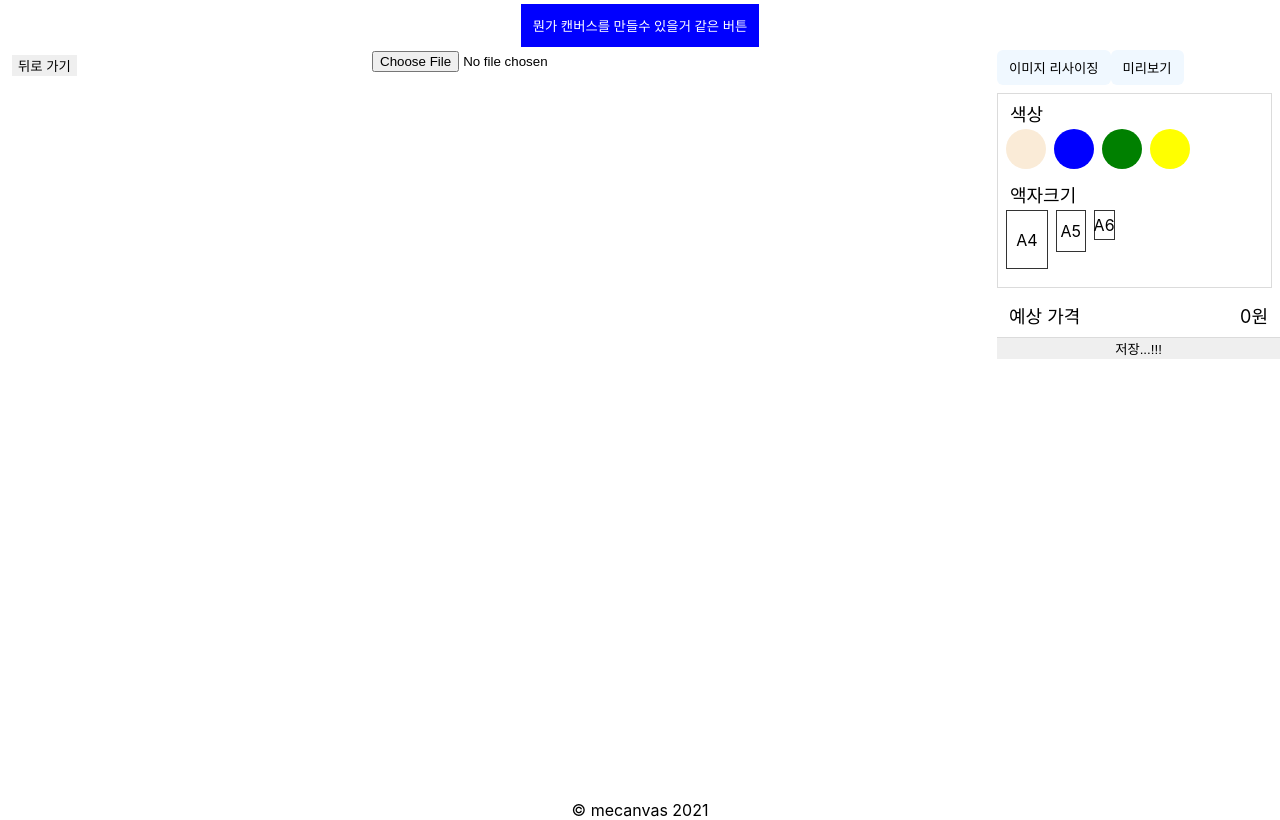
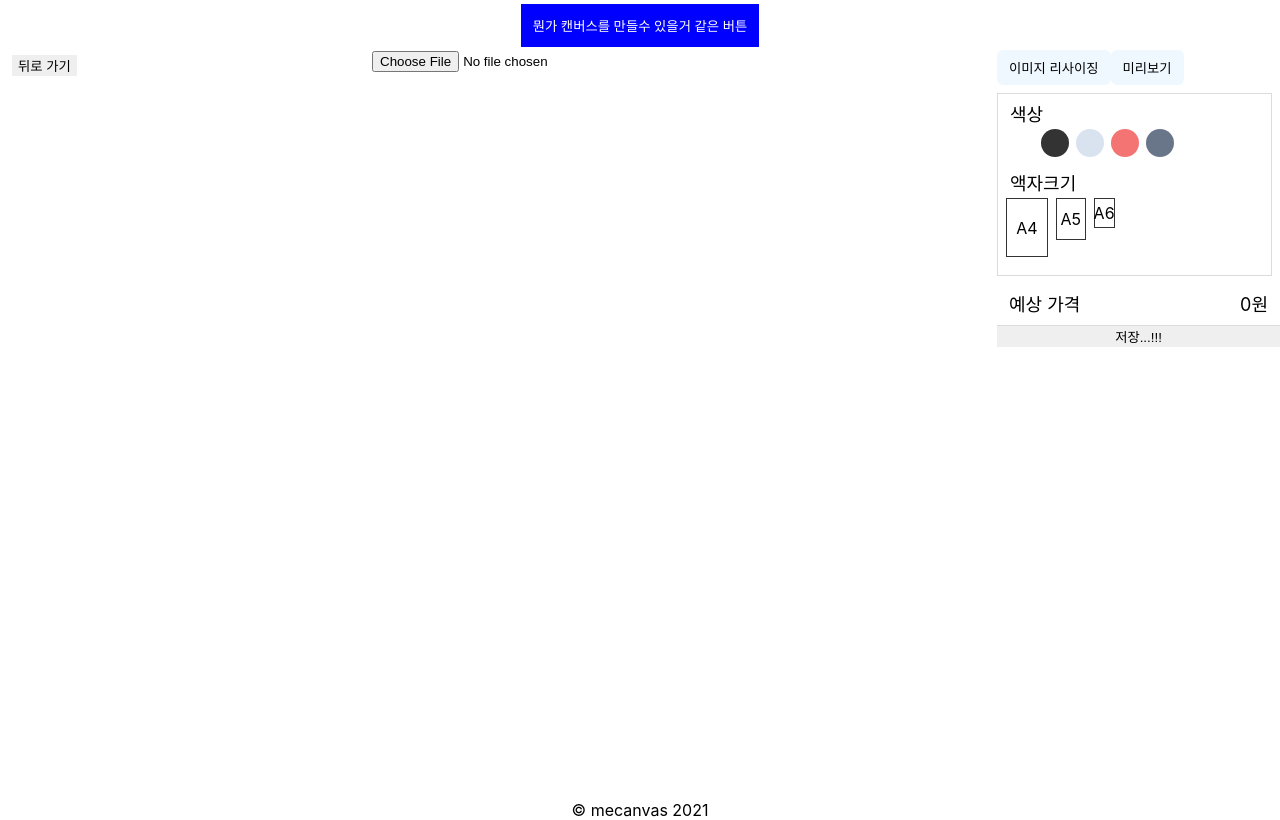
Before and after one commit to mecanvas/early-front, a Next.js app: page /tool in a window 1280 px wide. Built offline with nearby package versions, Linux system fonts and the light colour scheme.

Commit message:
[Feat/#12 img bg change] 배경색상 변경 (#27)
* 모듈깔고, 컬러 기능 적용 준비

* 배경 이미지 변경 구현 완료

```diff
--- a/package.json
+++ b/package.json
@@ -12,9 +12,11 @@
   "dependencies": {
     "@emotion/react": "11.4.0",
     "@emotion/styled": "11.3.0",
+    "@types/react-color": "3.0.4",
     "axios": "0.21.1",
     "next": "10.2.0",
     "react": "17.0.2",
+    "react-color": "2.19.3",
     "react-dom": "17.0.2"
   },
   "devDependencies": {
--- /dev/null
+++ b/src/components/tool/ToolColorPalette.tsx
@@ -0,0 +1,21 @@
+import React from 'react';
+import { ColorPaletteWrapper } from './ToolStyle';
+import { CirclePicker, ColorResult } from 'react-color';
+
+interface Props {
+  handleColorChange: (color: ColorResult) => void;
+}
+
+const ToolColorPalette = ({ handleColorChange }: Props) => {
+  return (
+    <ColorPaletteWrapper>
+      <CirclePicker
+        onChange={handleColorChange}
+        colors={['#ffffff', '#333', '#D9E3F0', '#F47373', '#697689']}
+        circleSpacing={7}
+      />
+    </ColorPaletteWrapper>
+  );
+};
+
+export default ToolColorPalette;
--- a/src/components/tool/tool.tsx
+++ b/src/components/tool/tool.tsx
@@ -1,6 +1,7 @@
 import React, { useCallback, useEffect, useMemo, useRef, useState } from 'react';
 import { useGetCursorPosition, useGetScollPosition } from 'src/hooks';
 import axios from 'axios';
+import ToolColorPalette from './ToolColorPalette';
 
 import {
   ImageGoBack,
@@ -13,15 +14,14 @@ import {
   Versatile,
   Factory,
   FactoryTitle,
-  ColorPaletteWrapper,
-  ColorPalette,
   FrameWrapper,
   FrameSize,
   FrameSizeName,
   BillInfomation,
-} from './toolStyle';
+} from './ToolStyle';
 import { canvasToImage } from 'src/util/canvasToImage';
 import { resizeImgForCanvas } from 'src/util/resizeImgForCanvas';
+import { ColorResult } from 'react-color';
 
 interface PaperSize {
   name: string;
@@ -108,6 +108,8 @@ const Tool = () => {
   const [framePrice, setFramePrice] = useState<FramePrice[]>([]);
 
   const [isPreview, setIsPreview] = useState(false);
+
+  const [bgColor, setBgColor] = useState('#ffffff');
 
   const handleDeleteCanvas = useCallback(
     (e) => {
@@ -381,6 +383,12 @@ const Tool = () => {
     }
   }, [scrollX, scrollY]);
 
+  // 컬러 체이닞
+  const handleColorChange = useCallback((color: ColorResult) => {
+    const { hex } = color;
+    setBgColor(hex);
+  }, []);
+
   // 액자 클릭시 움직이는 로직
   useEffect(() => {
     if (selectedFrame && selectedFrameInfo) {
@@ -442,7 +450,7 @@ const Tool = () => {
   return (
     <>
       <ImageGoBack onClick={handleImgGoBack}>뒤로 가기</ImageGoBack>
-      <ToolContainer>
+      <ToolContainer bgColor={bgColor}>
         {selectedFrame && selectedFrameInfo && selectedFramePosition && (
           <YouSelectedFrame
             ref={youSelectedFrameRef}
@@ -496,12 +504,7 @@ const Tool = () => {
           <Versatile>
             <Factory>
               <FactoryTitle>색상</FactoryTitle>
-              <ColorPaletteWrapper>
-                <ColorPalette />
-                <ColorPalette color="blue" />
-                <ColorPalette color="green" />
-                <ColorPalette color="yellow" />
-              </ColorPaletteWrapper>
+              <ToolColorPalette handleColorChange={handleColorChange} />
 
               <FactoryTitle>액자크기</FactoryTitle>
               <FrameWrapper>
--- a/src/components/tool/toolStyle.tsx
+++ b/src/components/tool/toolStyle.tsx
@@ -1,9 +1,10 @@
 import styled from '@emotion/styled';
 
-export const ToolContainer = styled.div`
+export const ToolContainer = styled.div<{ bgColor: string }>`
   width: 100%;
   margin: 0 auto;
   display: flex;
+  background-color: ${({ bgColor }) => bgColor};
 `;
 
 export const ImageGoBack = styled.button`
@@ -110,20 +111,12 @@ export const ImageToolBtn = styled.button`
 export const ColorPaletteWrapper = styled.div`
   display: flex;
   margin-bottom: 12px;
-
-  div + div {
-    margin-left: 8px;
-    cursor: pointer;
+  .circle-picker {
+    & > div {
+      border: 1px solid #333;
+      border-radius: 50%;
+    }
   }
-`;
-
-export const ColorPalette = styled.div<{ color?: string }>`
-  width: 40px;
-  height: 40px;
-  border-radius: 50%;
-  background-color: ${({ color }) => {
-    return color || 'antiquewhite';
-  }};
 `;
 
 export const FrameWrapper = styled.div`
--- a/src/pages/tool/index.tsx
+++ b/src/pages/tool/index.tsx
@@ -1,3 +1,3 @@
-import Tool from '../../components/tool/tool';
+import Tool from '../../components/tool/Tool';
 
 export default Tool;
```
Also changed, not shown: 2 other files (tests, documents, lock files or other folders).
